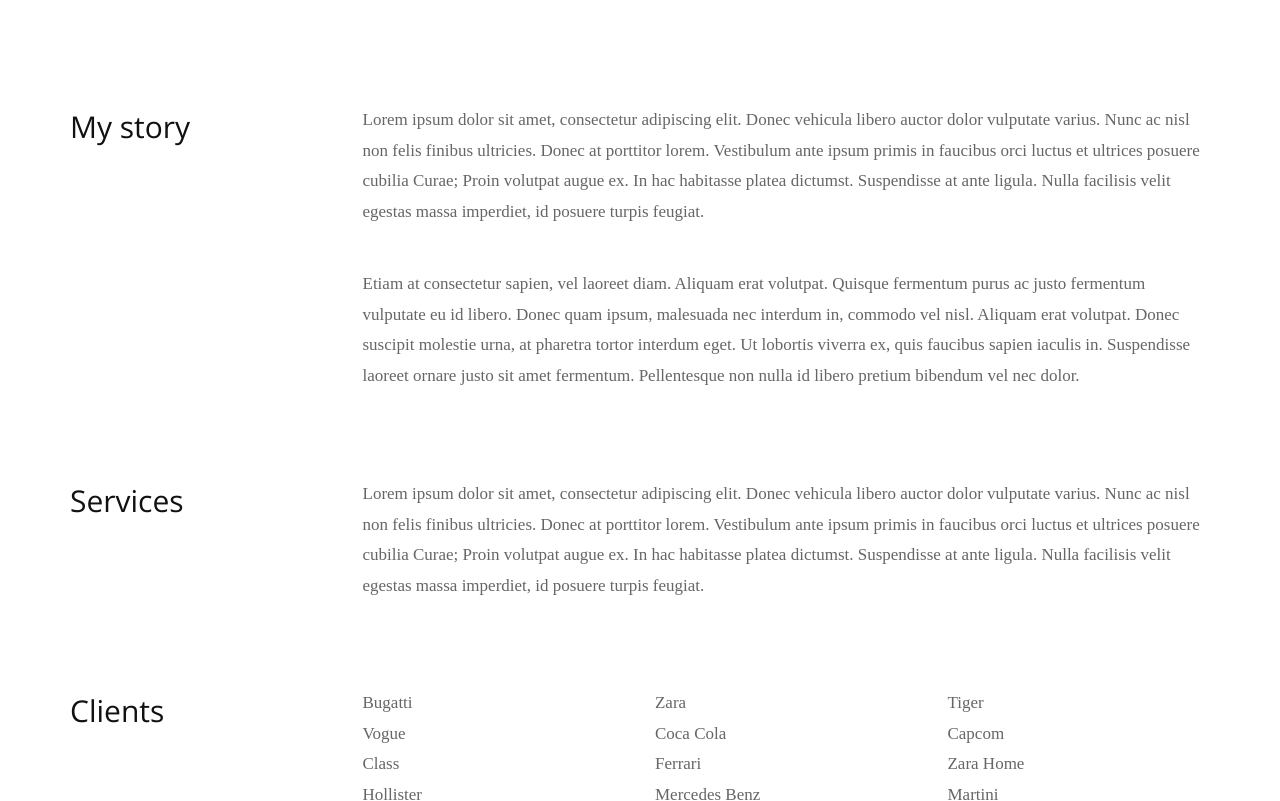
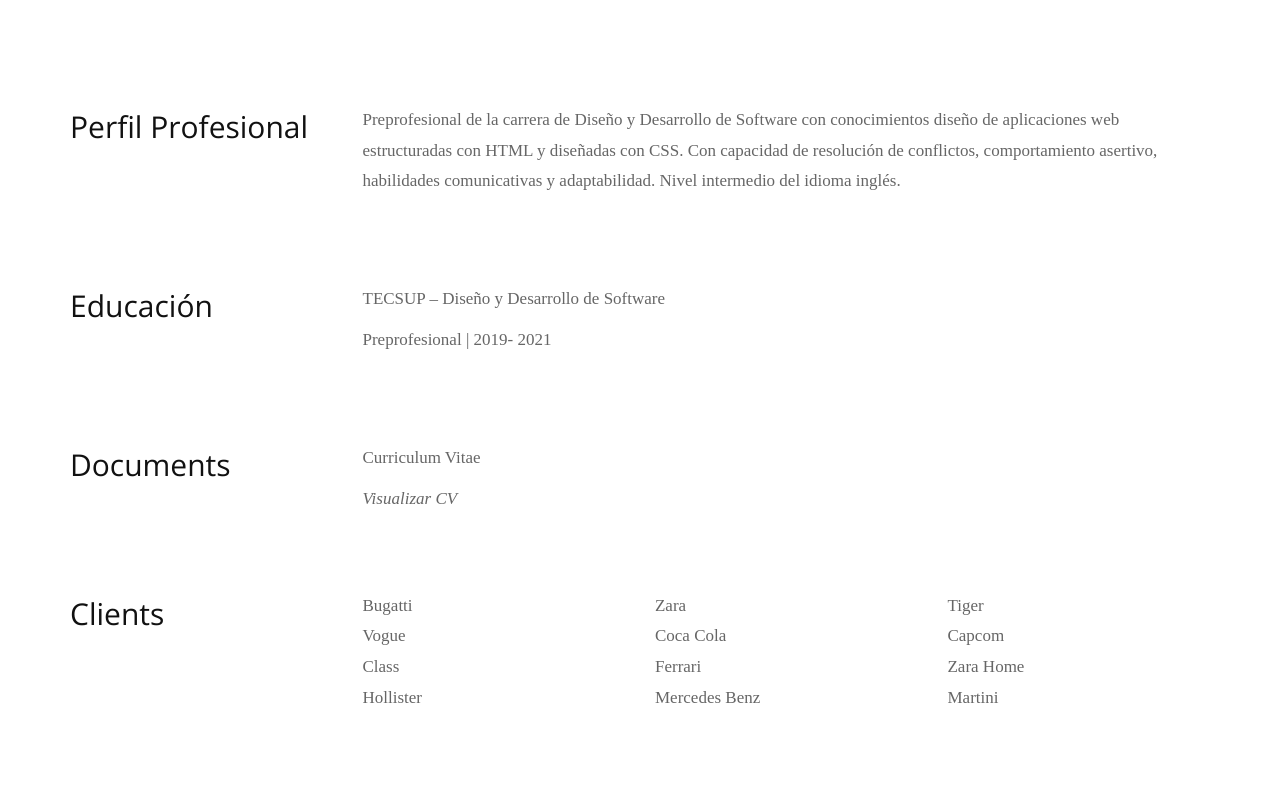
Before and after one commit to FernandoValdivia/about-me, a plain HTML site: page about.html in a window 1280 px wide. Shown: the part 713-1514 px from the top of the page. Drawn offline with nearby package versions, Linux system fonts and the light colour scheme; a web font is replaced by a local one.

Commit message:
about updated

```diff
--- a/about.html
+++ b/about.html
@@ -51,26 +51,36 @@
             <br>
             <div class="row margin-top-45">
                <div class="col-md-3">
-                  <h2>My story</h2>
+                  <h2>Perfil Profesional</h2>
                </div>
                <div class="col-md-9">
                   <p>
-                     Lorem ipsum dolor sit amet, consectetur adipiscing elit. Donec vehicula libero auctor dolor vulputate varius. Nunc ac nisl non felis finibus ultricies. Donec at porttitor lorem. Vestibulum ante ipsum primis in faucibus orci luctus et ultrices posuere cubilia Curae; Proin volutpat augue ex. In hac habitasse platea dictumst. Suspendisse at ante ligula. Nulla facilisis velit egestas massa imperdiet, id posuere turpis feugiat.
-                  </p>
-                  <br>
-                  <p>
-                     Etiam at consectetur sapien, vel laoreet diam. Aliquam erat volutpat. Quisque fermentum purus ac justo fermentum vulputate eu id libero. Donec quam ipsum, malesuada nec interdum in, commodo vel nisl. Aliquam erat volutpat. Donec suscipit molestie urna, at pharetra tortor interdum eget. Ut lobortis viverra ex, quis faucibus sapien iaculis in. Suspendisse laoreet ornare justo sit amet fermentum. Pellentesque non nulla id libero pretium bibendum vel nec dolor.
+                     Preprofesional de la carrera de Diseño y Desarrollo de Software con conocimientos diseño de aplicaciones web estructuradas con HTML y diseñadas con CSS. Con capacidad de resolución de conflictos, comportamiento asertivo, habilidades comunicativas y adaptabilidad. Nivel intermedio del idioma inglés.
                   </p>
                </div>
             </div>
             <div class="row margin-top-45">
                <div class="col-md-3">
-                  <h2>Services</h2>
+                  <h2>Educación</h2>
                </div>
                <div class="col-md-9">
                   <p>
-                     Lorem ipsum dolor sit amet, consectetur adipiscing elit. Donec vehicula libero auctor dolor vulputate varius. Nunc ac nisl non felis finibus ultricies. Donec at porttitor lorem. Vestibulum ante ipsum primis in faucibus orci luctus et ultrices posuere cubilia Curae; Proin volutpat augue ex. In hac habitasse platea dictumst. Suspendisse at ante ligula. Nulla facilisis velit egestas massa imperdiet, id posuere turpis feugiat.
+                     <a href="https://www.tecsup.edu.pe" target="_blank">TECSUP</a> – Diseño y Desarrollo de Software
                   </p>
+                  <p>
+                     Preprofesional | 2019- 2021
+                  </p>
+               </div>
+            </div>
+            <div class="row margin-top-45">
+               <div class="col-md-3">
+                  <h2>Documents</h2>
+               </div>
+               <div class="col-md-9">
+                  <p>
+                     Curriculum Vitae
+                  </p>
+                  <a href="https://docs.google.com/document/d/1oCJuX9PxAZ37XIf_uOjKthh2eYfQndJ5/edit?usp=sharing&ouid=116584483567629945960&rtpof=true&sd=true" target="_blank"><em>Visualizar CV</em></a>
                </div>
             </div>
             <div class="row margin-top-45">
```
